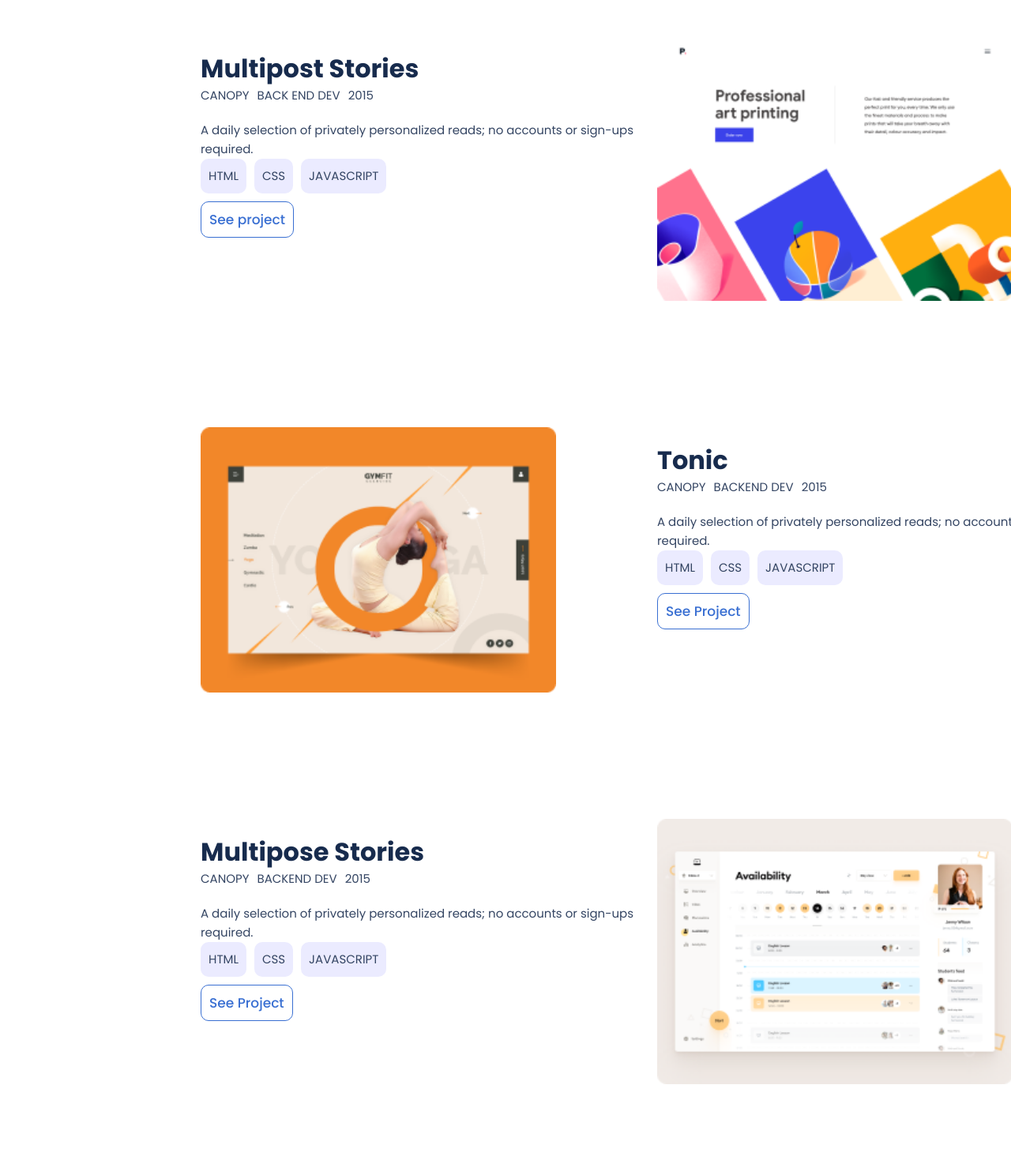
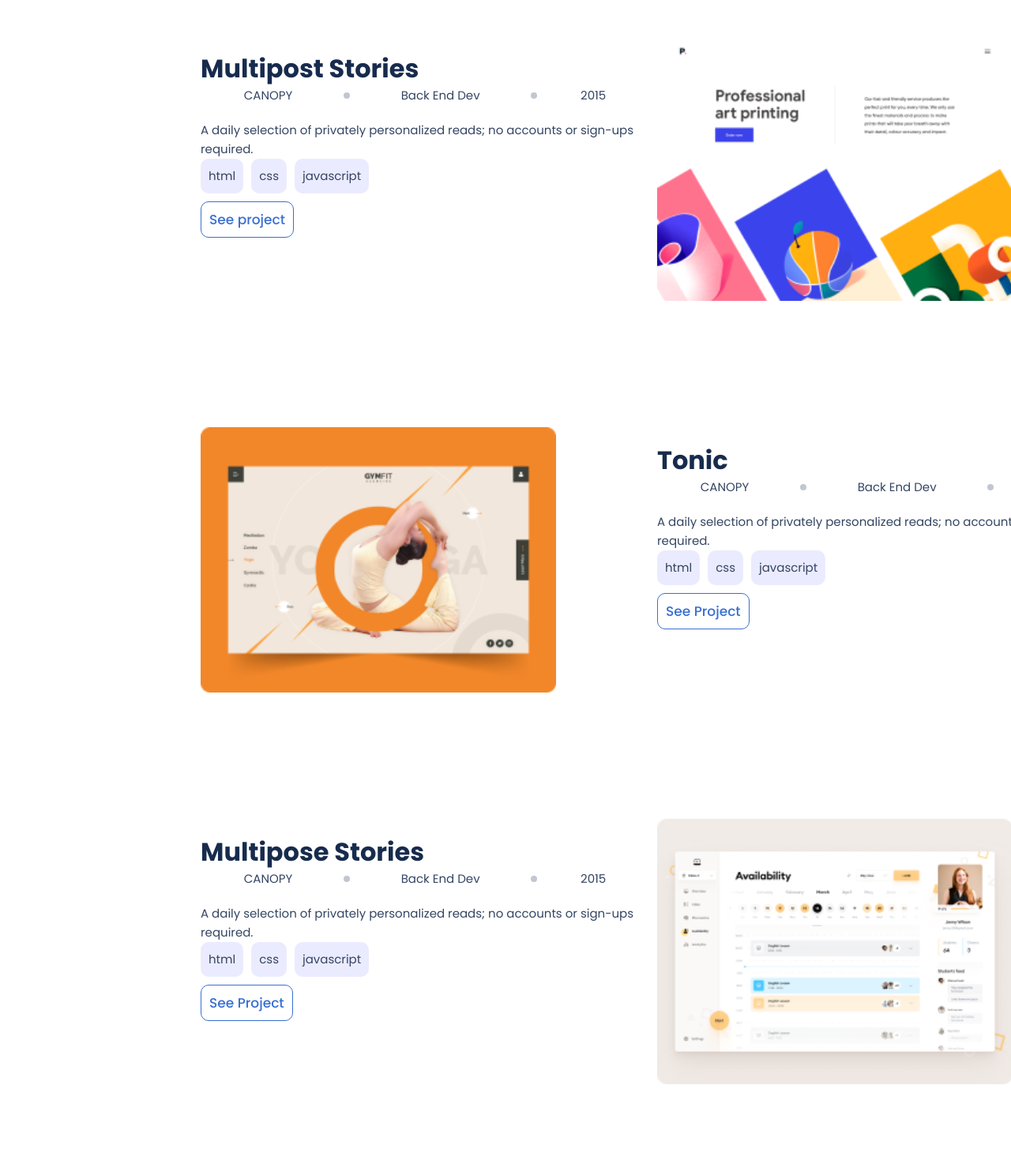
Before and after one commit to QueenterJuma/Portfolio_Mobile-version, a plain HTML site: page index.html in a window 1280 px wide. Shown: the part 1190-2678 px from the top of the page at 79% size. Drawn offline with Linux system fonts and the light colour scheme.

Commit message:
changes made in mobile version

```diff
--- a/index.html
+++ b/index.html
@@ -59,7 +59,7 @@
               ></a>
             </li>
             <li>
-              <a href=""><i class="fa fa-medium"></i></a>
+              <a href="#"><i class="fa-solid fa-m"></i></a>
             </li>
             <li>
               <a href="#"><img src="./image/vector.png" alt="" /></a>
@@ -76,7 +76,9 @@
         <h3>Tonic</h3>
         <ul class='prot'>
           <li><a href="">CANOPY</a></li>
-          <li><div class="dot"></div><a href="">Back End Dev</a></li>
+          <li><div class="dot"></div></li>
+          <li><a href="">Back End Dev</a></li>
+          <div class="dot"></div>
           <li><a href="">2015</a></li>
         </ul>
         <p>A daily selection of privately personalized reads; no accounts or sign-ups required.</p>
@@ -94,14 +96,16 @@
         <h3>Multipost Stories</h3>
         <ul class="prot">
           <li><a href="">CANOPY</a></li>
-          <li><a href="">BACK END DEV</a></li>
+          <li><div class="dot"></div></li>
+          <li><a href="">Back End Dev</a></li>
+          <div class="dot"></div>
           <li><a href="">2015</a></li>
         </ul>
         <p>A daily selection of privately personalized reads; no accounts or sign-ups required.</p>
         <ul class="lang">
-          <li><a href="">HTML</a></li>
-          <li><a href="">CSS</a></li>
-          <li><a href="">JAVASCRIPT</a></li>
+          <li><a href="">html</a></li>
+          <li><a href="">css</a></li>
+          <li><a href="">javascript</a></li>
         </ul>
         <button>See project</button>
       </div>
@@ -112,14 +116,16 @@
         <h3>Tonic</h3>
         <ul class="prot">
           <li><a href="">CANOPY</a></li>
-          <li><a href="">BACKEND DEV</a></li>
+          <li><div class="dot"></div></li>
+          <li><a href="">Back End Dev</a></li>
+          <div class="dot"></div>
           <li><a href="">2015</a></li>
         </ul>
         <p>A daily selection of privately personalized reads; no accounts or sign-ups required.</p>
         <ul class="lang">
-          <li><a href="">HTML</a></li>
-          <li><a href="">CSS</a></li>
-          <li><a href="">JAVASCRIPT</a></li>
+          <li><a href="">html</a></li>
+          <li><a href="">css</a></li>
+          <li><a href="">javascript</a></li>
         </ul>
         <button>See Project</button>
       </div>
@@ -130,14 +136,16 @@
         <h3>Multipose Stories</h3>
         <ul class="prot">
           <li><a href="">CANOPY</a></li>
-          <li><a href="">BACKEND DEV</a></li>
+          <li><div class="dot"></div></li>
+          <li><a href="">Back End Dev</a></li>
+          <div class="dot"></div>
           <li><a href="">2015</a></li>
         </ul>
         <p>A daily selection of privately personalized reads; no accounts or sign-ups required.</p>
         <ul class="lang">
-          <li><a href="">HTML</a></li>
-          <li><a href="">CSS</a></li>
-          <li><a href="">JAVASCRIPT</a></li>
+          <li><a href="">html</a></li>
+          <li><a href="">css</a></li>
+          <li><a href="">javascript</a></li>
         </ul>
         <button>See Project</button>
       </div>
@@ -151,8 +159,8 @@
         </h2>
         <p>
           I'm a software developer! I can help you build a product, feature or
-          website. Look through some of my works and experience! If youlike what
-          you see and have a project need coded, dodn't hesitate to contact me.
+          website. Look through some of my works and experience! If you like what
+          you see and have a project need coded, don't hesitate to contact me.
         </p>
       </div>
       <div class="handles">
@@ -175,7 +183,7 @@
               ></a>
             </li>
             <li>
-              <a href=""><i class="fa fa-medium"></i></a>
+              <a href=""><i class="fa-solid fa-m"></i></a>
             </li>
             <li>
               <a href="#"><img src="./image/vector.png" alt="" /></a>
--- a/style.css
+++ b/style.css
@@ -203,6 +203,7 @@
   display: flex;
   height: 600px;
   flex-direction: column;
+  background-size: 100%;
 }
 
 .handles {
@@ -301,15 +302,24 @@
   color: #344563;
   display: flex;
   flex-direction: row;
+  align-items: center;
+  justify-content: space-evenly;
+}
+
+.dot {
+  width: 8px;
+  height: 8px;
+  background: #c1c7d0;
+  border-radius: 50%;
 }
 
 .lang {
   font-family: "Poppins", sans-serif;
   font-style: normal;
-  font-weight: 400px;
+  font-weight: 500px;
   font-size: 15px;
   line-height: 24px;
-  color: #344563;
+  color: #6070FF;
   display: flex;
 }
 
```
